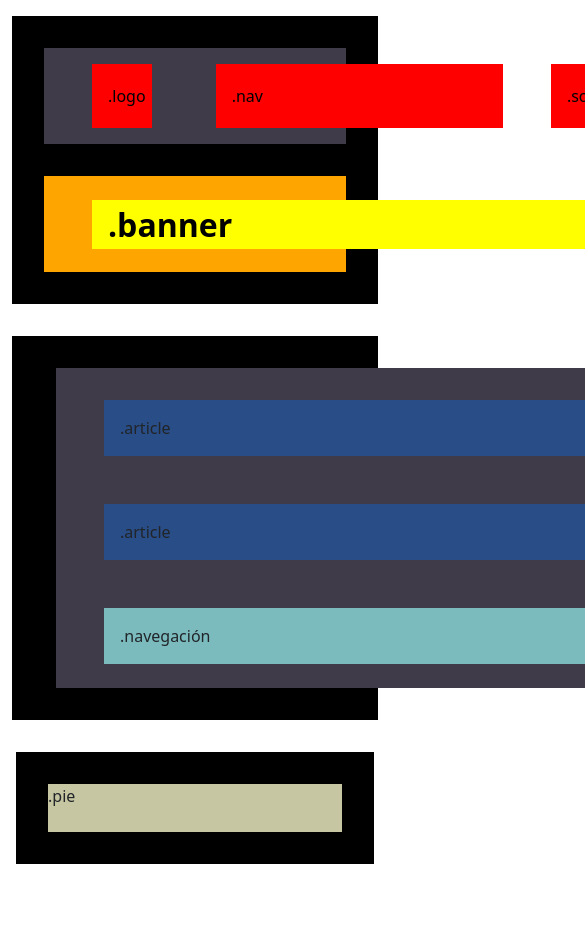
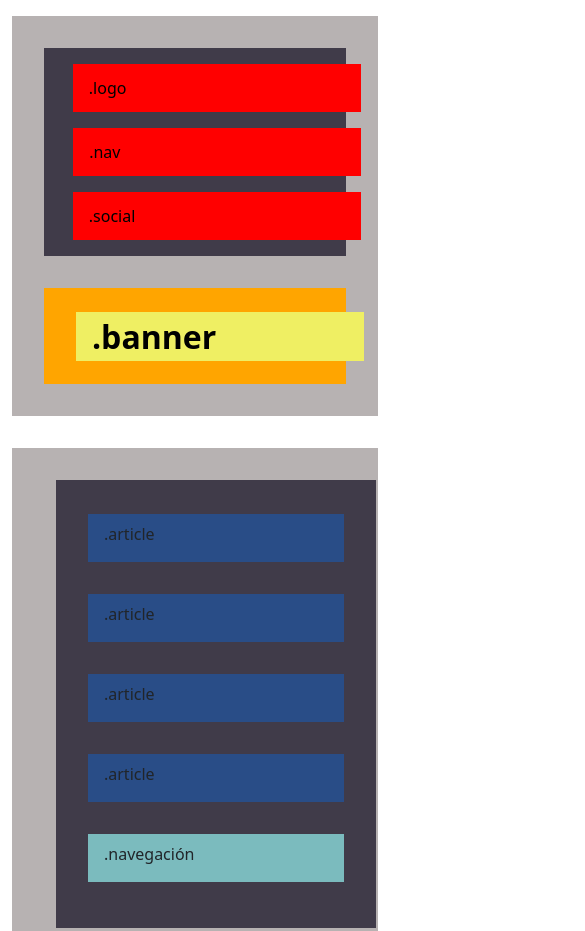
Before and after one commit to Orealba/It-Academy-ejercicio-1-curso-puente, a plain HTML site: page index.html in a window 390 px wide. Shown: the top 931 px of the page, 585 px wide, since content can reach past the window. Before the commit the page ends 896 px from the top, so only its background shows below. Drawn offline with nearby package versions, Linux system fonts and the light colour scheme.

Commit message:
query mobile lista

```diff
--- a/index.css
+++ b/index.css
@@ -133,7 +133,7 @@
 .body-footer-rectangulo-negro {
   background-color: black;
   margin-top: 2rem;
-  margin-bottom: 2rem;
+  margin-bottom: 1rem;
   margin-left: 1rem;
   margin-right: 1rem;
   padding-left: 2rem;
--- a/index.html
+++ b/index.html
@@ -5,10 +5,17 @@
     <meta
       name="viewport"
       content="width=device-width, initial-scale=1.0" />
+    <meta
+      name="viewport"
+      content="width=device-width, initial-scale=1.0" />
+
     <title>Ejercicio 1</title>
     <link
       rel="stylesheet"
       href="index.css" />
+    <link
+      rel="stylesheet"
+      href="mediaQuery.css" />
     <link
       href="https://cdn.jsdelivr.net/npm/bootstrap@5.3.0/dist/css/bootstrap.min.css"
       rel="stylesheet" />
--- /dev/null
+++ b/mediaQuery.css
@@ -0,0 +1,97 @@
+/*query mobile*/
+@media screen and (max-width: 430px) {
+  .header-ejercicio {
+    background-color: rgb(183, 178, 178);
+  }
+  .header-primerosRectangulo {
+    display: block;
+
+    height: 13rem;
+  }
+  .header-primerosCuadros-logo {
+    width: 18rem;
+    height: 3rem;
+    margin-left: 1.8rem;
+
+    margin-top: 1rem;
+  }
+  .header-primerosCuadros-nav {
+    width: 18rem;
+    height: 3rem;
+    margin-left: 1.8rem;
+    margin-top: 1rem;
+  }
+  .header-primerosCuadros-social {
+    width: 18rem;
+    height: 3rem;
+    margin-left: 1.8rem;
+    margin-top: 1rem;
+  }
+  .header-primerosCuadros-banner {
+    background-color: rgb(239, 239, 99);
+    width: 18rem;
+    margin-left: 1rem;
+  }
+
+  .body-container {
+    background-color: rgb(183, 178, 178);
+    display: block;
+  }
+
+  .body-rectangulo-gris {
+    height: 28rem;
+    width: 20rem;
+    padding-top: 0.1rem;
+  }
+
+  .body-rectangulos-azules {
+    display: block;
+  }
+  .body-rectangulos-azules-articles {
+    padding-top: 0.5rem;
+    padding-right: 5rem;
+    margin-left: 2rem;
+    margin-top: 2rem;
+    width: 16rem;
+  }
+
+  .body-rectangulo-azul-claro {
+    padding-top: 0.5rem;
+    padding-right: 5rem;
+    margin-left: 2rem;
+    margin-top: 2rem;
+    width: 16rem;
+  }
+
+  .body-rectangulo-rojo-publi {
+    height: 10rem;
+    width: 20rem;
+    margin-top: 1rem;
+    margin-left: 2rem;
+    padding-top: 1rem;
+  }
+  .body-rectangulo-rojo-publi-amarillos {
+    text-align: start;
+    margin-top: 1rem;
+    margin-bottom: 1rem;
+    padding: 0.5rem;
+    width: 16rem;
+  }
+  .body-footer-rectangulo-negro {
+    background-color: rgb(183, 178, 178);
+
+    margin-left: 0.8rem;
+    margin-right: 0.8rem;
+    padding-left: 3rem;
+    padding-right: 3rem;
+    padding-top: 1rem;
+  }
+  .body-footer-rectangulo-beige {
+    background-color: rgb(233, 233, 153);
+    width: 20rem;
+    padding-top: 1rem;
+    padding-bottom: 1rem;
+    margin-top: 1rem;
+    padding-left: 1rem;
+  }
+}
```
